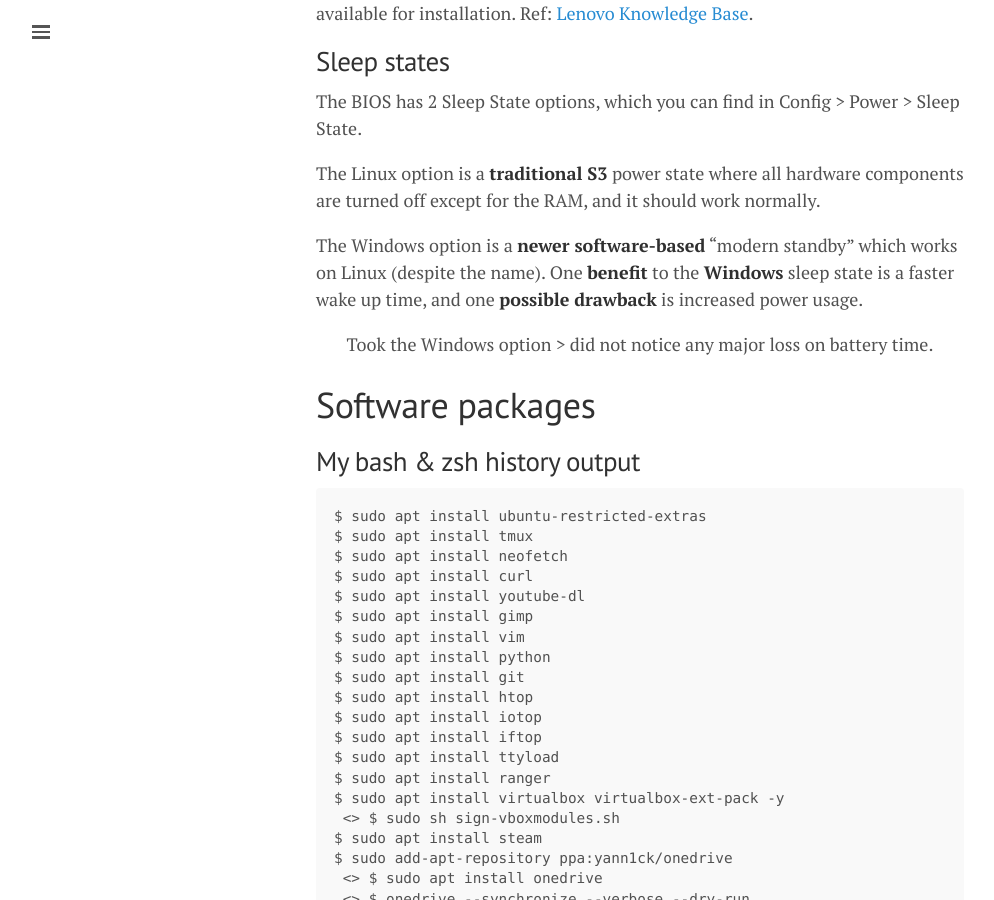
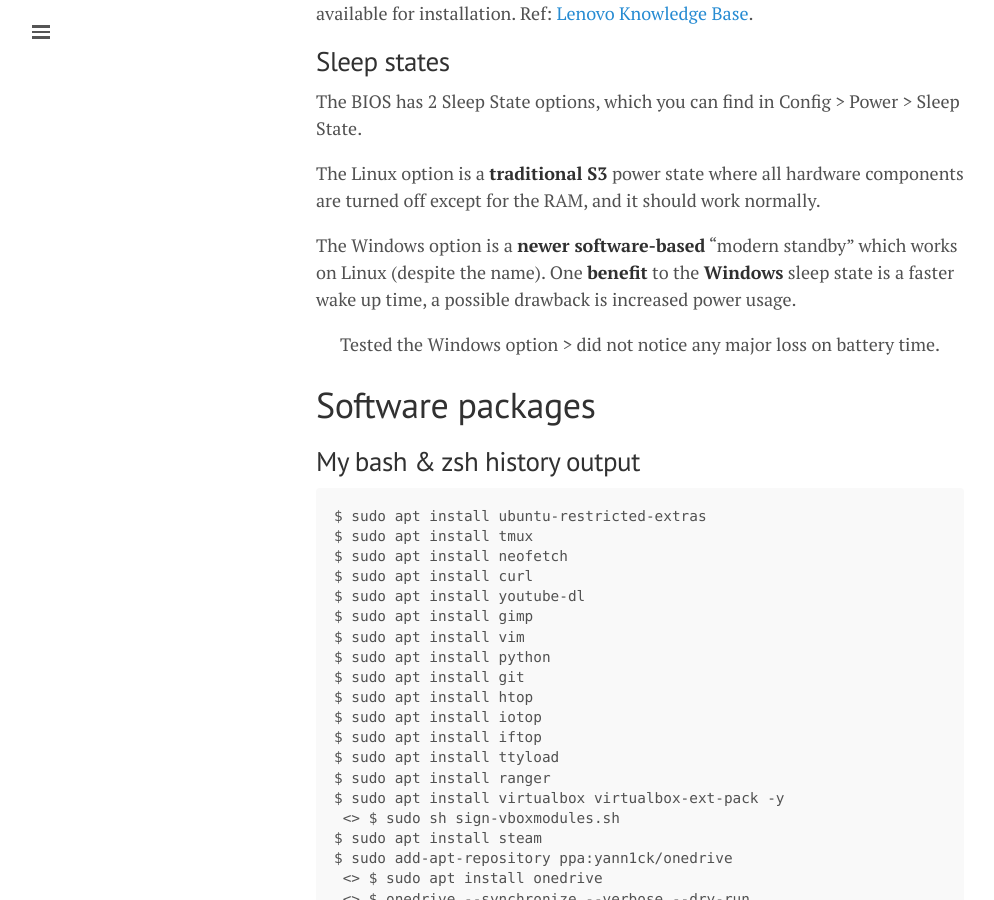
Before and after one commit to lgeurts/lgeurts.github.io, a Jekyll site: the page built from _posts/2021-10-15-ubuntu-setup-notes-for-x1-carbon-gen8.md, in a window 1280 px wide and 900 px high, scrolled down 897 px. Shown: the whole window, without its empty margins (0-994 px from the left). Built offline with Jekyll 4.4.1, drawn with Linux system fonts in a browser that asks for light colours; nearby versions of some CDN libraries; comment, search, counter and statistics services are not loaded.

Commit message:
Update 2021-10-15-ubuntu-setup-notes-for-x1-carbon-gen8.md

```diff
--- a/_posts/2021-10-15-ubuntu-setup-notes-for-x1-carbon-gen8.md
+++ b/_posts/2021-10-15-ubuntu-setup-notes-for-x1-carbon-gen8.md
@@ -21,10 +21,10 @@
 
 The Linux option is a **traditional S3** power state where all hardware components are turned off except for the RAM, and it should work normally.
 
-The Windows option is a **newer software-based** "modern standby" which works on Linux (despite the name). One **benefit** to the **Windows** sleep state is a faster wake up time, and one **possible drawback** is increased power usage.
+The Windows option is a **newer software-based** "modern standby" which works on Linux (despite the name). One **benefit** to the **Windows** sleep state is a faster wake up time, a possible drawback is increased power usage.
 
 <p align="center">
-    Took the Windows option > did not notice any major loss on battery time.
+    Tested the Windows option > did not notice any major loss on battery time.
 </p>
 
 # Software packages
```
